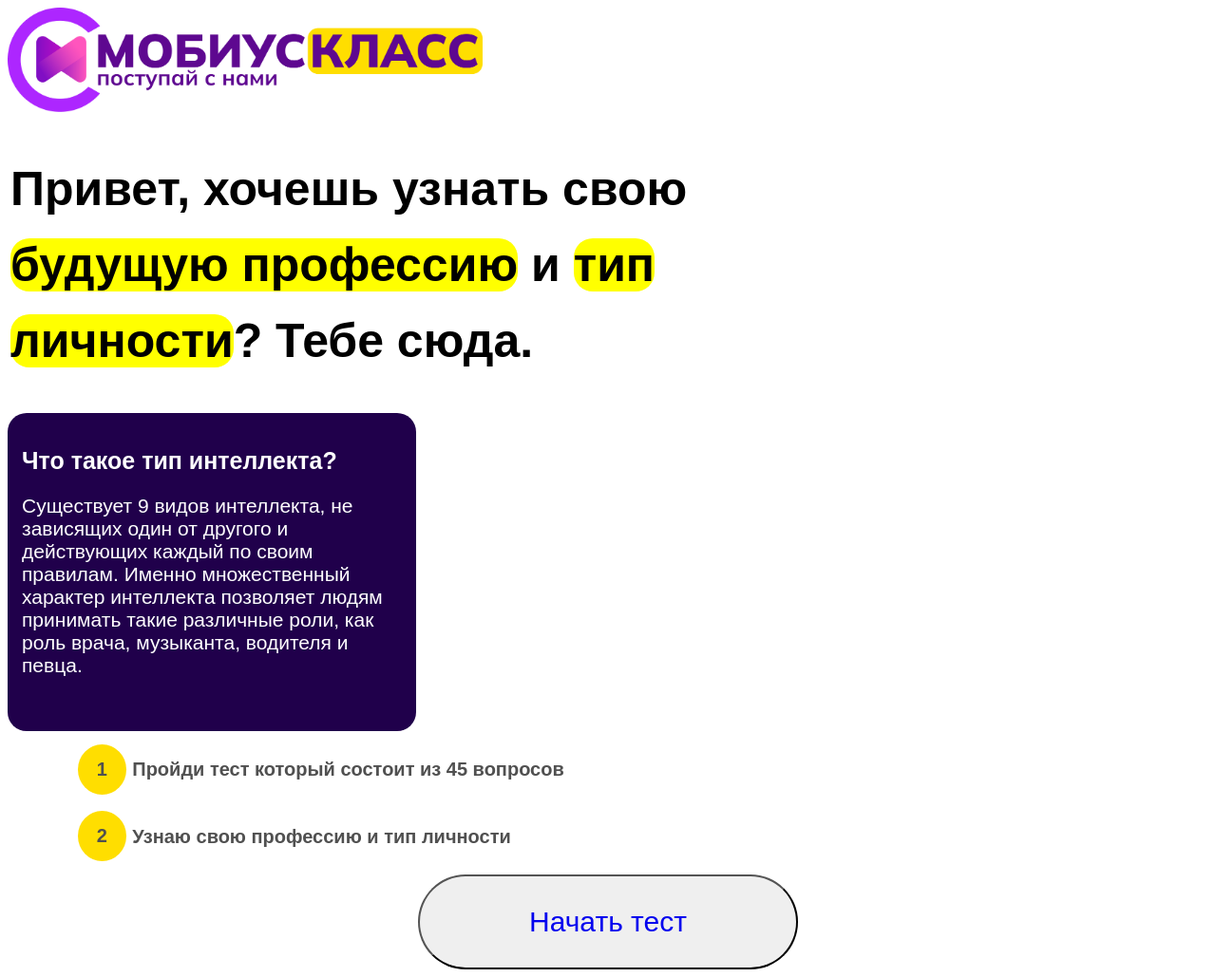
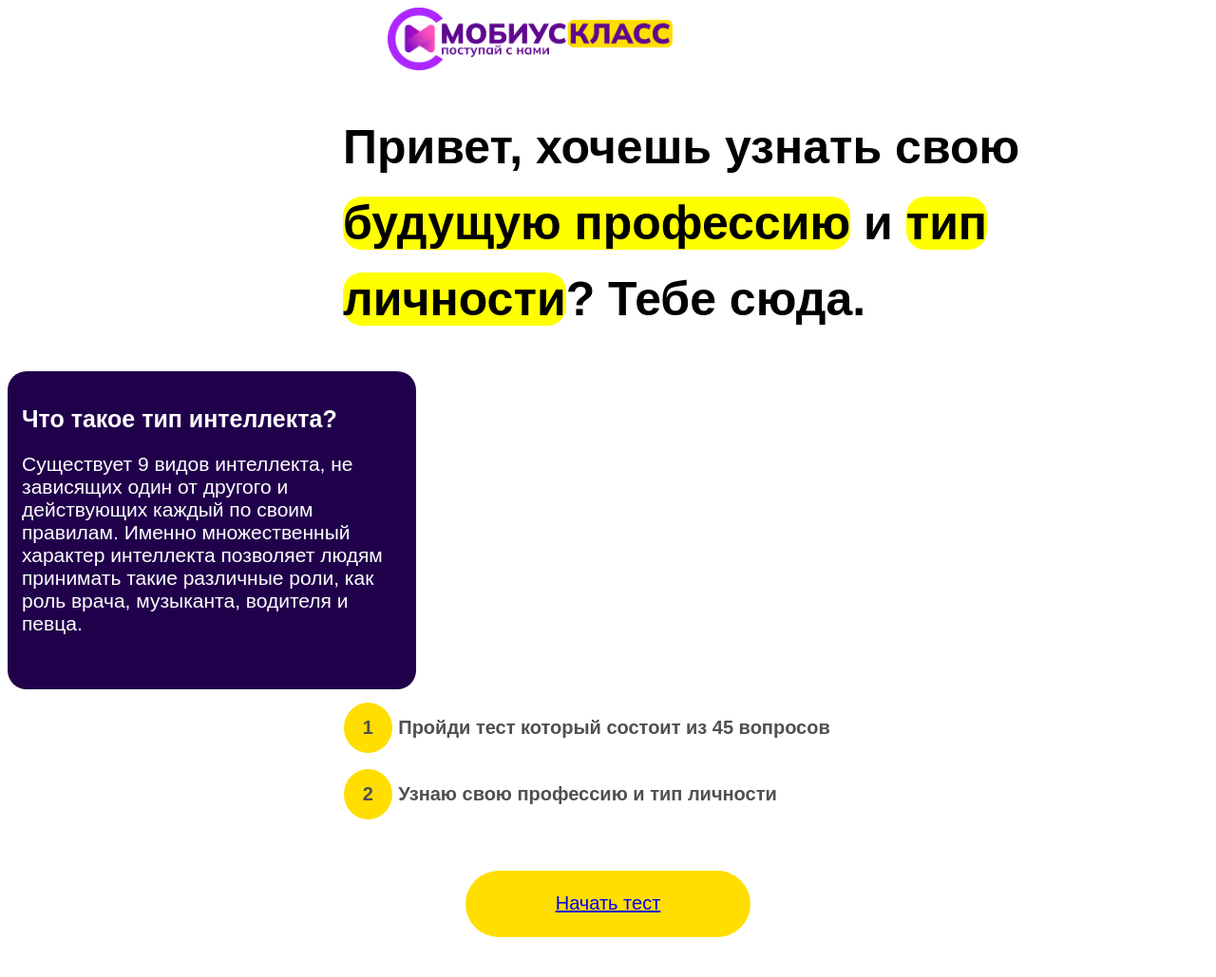
Before and after one commit to ael7497/miTest, a Flask app: page / in a window 1280 px wide. Shown: the whole page at 95% size. After the commit the page ends 987 px from the top, so only its background shows below. Run offline with Flask 3, Linux system fonts and the light colour scheme.

Commit message:
edit main.css
Varlamov

```diff
--- a/static/css/main.css
+++ b/static/css/main.css
@@ -1,13 +1,15 @@
 h1{
+    margin-left: 350px;
     font-size: 50px;
     font-family: 'Mulish', Arial, sans-serif;
     font-weight: 900;
     background-position: center center;
     border-color: transparent;
     border-style: solid;
-    width: 900px;
+    width: 800px;
     line-height: 5rem;
     float: left;
+    margin-right: 4rem;
 }
 
 h2{
@@ -25,7 +27,7 @@
     border-color: transparent;
     border-style: solid;
     margin: 10px;
-    margin-left: 70px;
+    margin-left: 350px;
 
 }
 
@@ -37,34 +39,36 @@
 }
 
 .test{
+    color:black;
+    background-color: #ffde00;
     margin: 0 auto;
-    display: block;
-    width: 400px;
-    height: 100px;
+    display: flex;
+    width: 300px;
+    height: 70px;
     border-radius: 50px;
+    font-size: 20px;
     font-family: 'Mulish', Arial, sans-serif;
-    background-position: center center;
-    font-size: 30px;
+    margin-top: 50px;
+    border-style: none;
+    text-decoration: none;
+    justify-content: center;
+    align-items: center;
 }
 
-.test-text{
-    text-decoration:none;
+.test:hover{
+    color: white;
+    transition: 0.2s;
+    background-color: #ad26ff;
 }
 
 span{
     background-color: yellow;
-    border-top-left-radius: 20px;
-    border-top-right-radius: 20px;
-    border-bottom-left-radius: 20px;
-    border-bottom-right-radius:20px;
+    border-radius: 20px;
 }
 
 .intelect{
     background-color: #20004b;
-    border-top-left-radius: 20px;
-    border-top-right-radius: 20px;
-    border-bottom-left-radius: 20px;
-    border-bottom-right-radius:20px;
+    border-radius: 20px;
     display: flex;
     width: 400px;
     height: auto;
@@ -72,7 +76,8 @@
 }
 
 .logo_img{
-    width: 500px;
+    width: 300px;
+    margin-left: 400px;
 }
 
 .number{
@@ -82,3 +87,15 @@
     display: inline-block;
     margin: .1vh;
 }
+
+.footer{
+    margin-top: 50px;
+    border-radius: 30px;
+    background-color: #7605ff;
+    position: absolute;
+    left: 0;
+    bottom: 0;
+    width: 100%;
+    height: 80px;
+    align-items: center;
+}
```
